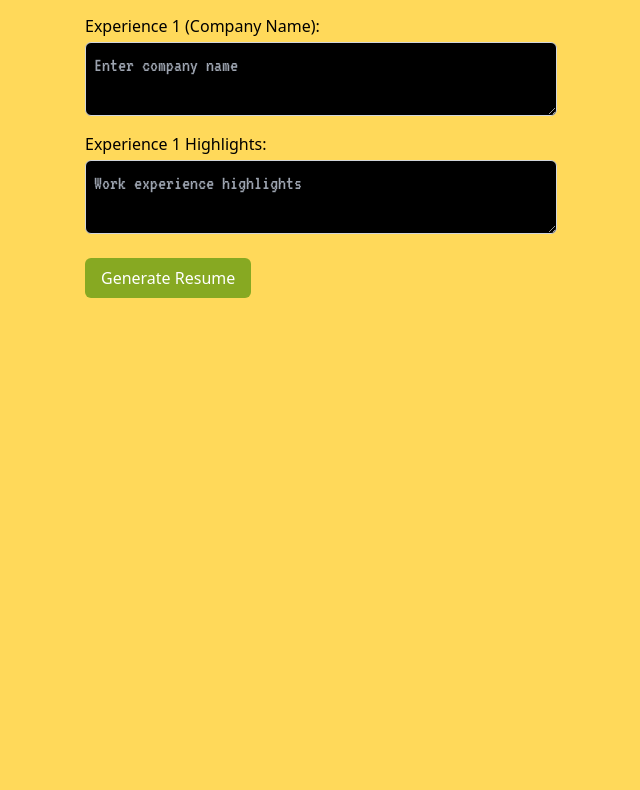
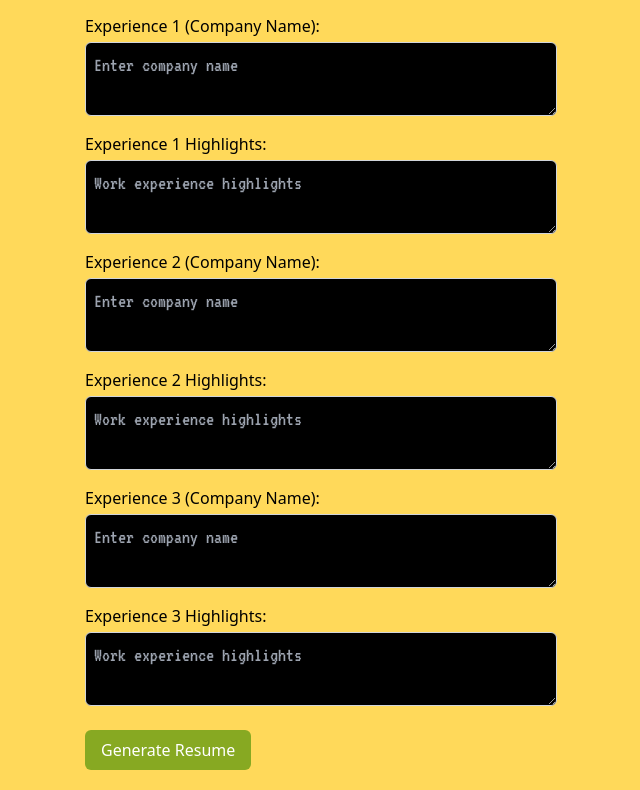
Before and after one commit to anjaliBaditya/latex, a Next.js app: page /reform in a window 1280 px wide. Shown: the part 474-1264 px from the top of the page, without its empty margins (319-959 px from the left). Before the commit the page ends 800 px from the top, so only its background shows below. Built offline with nearby package versions, Linux system fonts and the light colour scheme.

Commit message:
latex resume 4

```diff
--- a/pages/reform.js
+++ b/pages/reform.js
@@ -133,6 +133,57 @@ export default function FormGen() {
             />
           </label>
         </div>
+        {/* Experience 2 */}
+        <div>
+          <label className="block mb-2 font-medium">
+            Experience 2 (Company Name):
+            <textarea
+              name="experience2"
+              placeholder='Enter company name'
+              value={formData.experience2}
+              onChange={handleChange}
+              required
+              className="mt-1 text-xl bg-black text-[#06D001] font-vt323 block w-full border border-gray-300 rounded-md p-2"
+            />
+          </label>
+          <label className="block mt-4 mb-2 font-medium">
+            Experience 2 Highlights:
+            <textarea
+              name="experience2_highlights"
+              placeholder='Work experience highlights'
+              value={formData.experience2_highlights}
+              onChange={handleChange}
+              required
+              className="mt-1 text-xl bg-black text-[#06D001] font-vt323 block w-full border border-gray-300 rounded-md p-2"
+            />
+          </label>
+        </div>
+
+        {/* Experience 3 */}
+        <div>
+          <label className="block mb-2 font-medium">
+            Experience 3 (Company Name):
+            <textarea
+              name="experience3"
+              placeholder='Enter company name'
+              value={formData.experience3}
+              onChange={handleChange}
+              required
+              className="mt-1 text-xl bg-black text-[#06D001] font-vt323 block w-full border border-gray-300 rounded-md p-2"
+            />
+          </label>
+          <label className="block mt-4 mb-2 font-medium">
+            Experience 3 Highlights:
+            <textarea
+              name="experience3_highlights"
+              placeholder='Work experience highlights'
+              value={formData.experience3_highlights}
+              onChange={handleChange}
+              required
+              className="mt-1 text-xl bg-black text-[#06D001] font-vt323 block w-full border border-gray-300 rounded-md p-2"
+            />
+          </label>
+        </div>
         {/* Submit Button */}
         <button type="submit" className="bg-[#87A922] text-white py-2 px-4 rounded-md">
           Generate Resume
```
